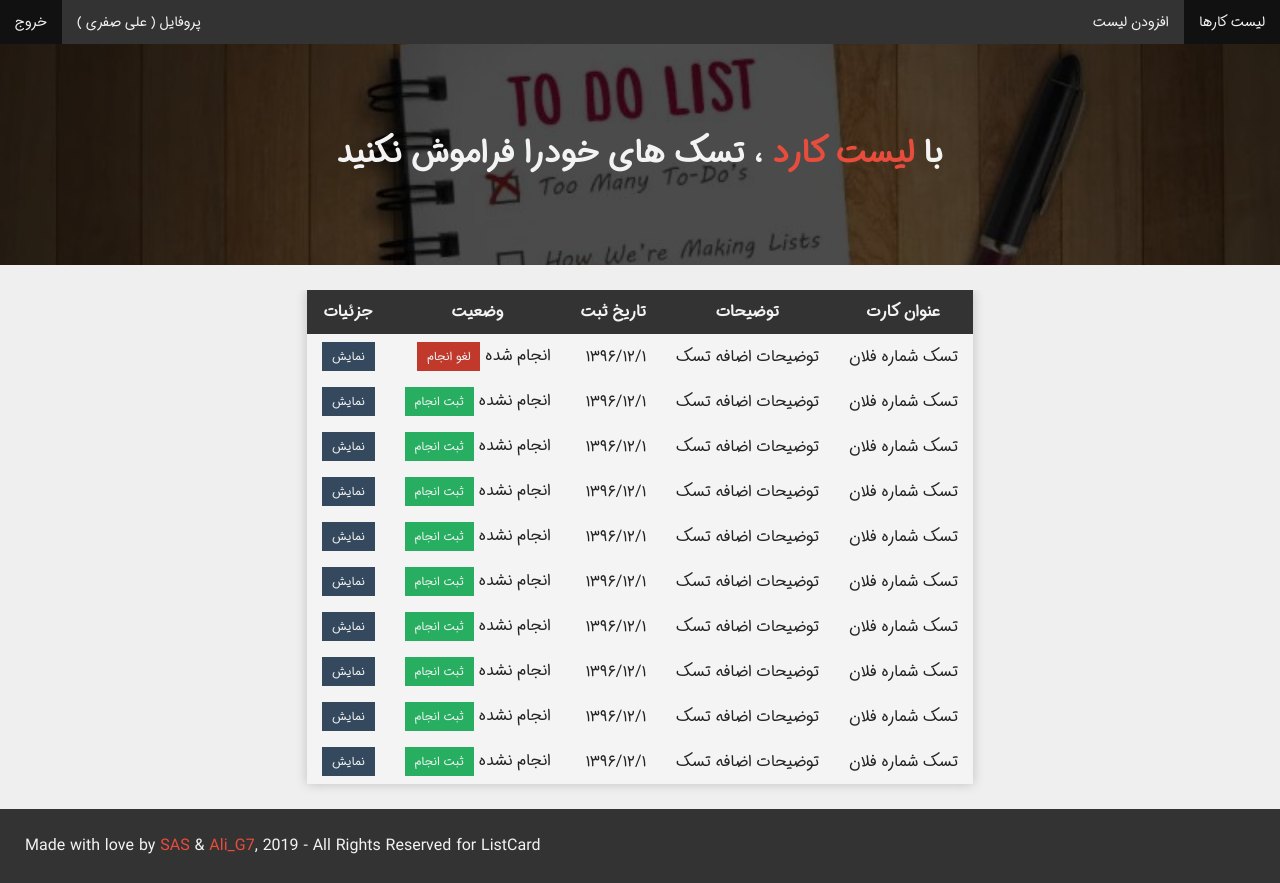
After one commit to sasherafat-zz/it-1, a PHP site: page /panel.html in a window 1280 px wide. The commit adds this page. Run offline with PHP 8.4, Linux system fonts and the light colour scheme; some libraries are stand-ins or nearby versions.

Commit message:
Panel Dashboard Done.

```diff
--- a/assets/css/style.css
+++ b/assets/css/style.css
@@ -674,6 +674,7 @@ ul {
   background: #333;
 }
 .navbar li {
+  float: right;
   display: inline-block;
 }
 .navbar li a {
@@ -687,7 +688,7 @@ ul {
   -o-transition: all 0.3s ease-in-out;
   transition: all 0.3s ease-in-out;
 }
-.navbar li a:hover {
+.navbar li a:hover, .navbar li a.active {
   background: #111;
 }
 .navbar .nav_right {
@@ -832,3 +833,44 @@ footer {
 footer a {
   color: #e74c3c;
 }
+
+/* Panel */
+
+.task_table {
+    margin: auto;
+    position: relative;
+    box-shadow: 0 0 11px 0 rgba(0, 0, 0, 0.2);
+    border-collapse: collapse;
+    margin-bottom: 25px;
+}
+
+.task_table th, .task_table td {
+  border: none;
+  border-collapse: collapse;
+  padding: 10px 15px;
+}
+
+.task_table th {
+  background: #333;
+  color: #f3f3f3;
+}
+.task_table td {
+    background: #f5f4f4;
+    color: #222;
+}
+.task_btn {
+    font-size: 12px;
+    padding: 5px 10px;
+}
+.task_btn.not_done {
+    background: #27ae60;
+    color: #f3f3f3;
+}
+.task_btn.done {
+    background: #c0392b;
+    color: #f3f3f3;
+}
+.task_btn.view {
+    background: #34495e;
+    color: #f3f3f3;
+}
--- /dev/null
+++ b/panel.html
@@ -0,0 +1,129 @@
+<!DOCTYPE html>
+<html lang="en" >
+<head>
+    <meta charset="UTF-8">
+    <title>لیست کار</title>
+    <link rel="stylesheet" href="https://cdnjs.cloudflare.com/ajax/libs/normalize/5.0.0/normalize.min.css">
+    <link rel='stylesheet' href='https://maxcdn.bootstrapcdn.com/font-awesome/4.3.0/css/font-awesome.min.css'>
+    <link rel="stylesheet" href="assets/css/style.css">
+</head>
+
+<body>
+
+<div class="navbar">
+    <ul class="nav_right">
+        <li><a href="#" class="active">لیست کارها</a></li>
+        <li><a href="#">افزودن لیست</a></li>
+    </ul>
+    <ul class="nav_left">
+        <li><a href="#">پروفایل (‌ علی صفری )</a></li>
+        <li><a href="#">خروج</a></li>
+    </ul>
+</div>
+
+<header>
+    <h1>با <a href="#" title="لیست کارد">لیست کارد</a> ، تسک های خودرا فراموش نکنید</h1>
+</header>
+
+<div class="container">
+    <!-- Fetch User's Cards -->
+    <table class="task_table">
+        <tr>
+            <th>عنوان کارت</th>
+            <th>توضیحات</th>
+            <th>تاریخ ثبت</th>
+            <th>وضعیت</th>
+            <th>جزئیات</th>
+        </tr>
+        <tr>
+            <td>تسک شماره فلان</td>
+            <td>توضیحات اضافه تسک</td>
+            <td>۱۳۹۶/۱۲/۱</td>
+            <td>انجام شده <a href="#" class="task_btn done">لغو انجام</a></td>
+            <td><a href="#" class="task_btn view">نمایش</a></td>
+        </tr>
+        <tr>
+            <td>تسک شماره فلان</td>
+            <td>توضیحات اضافه تسک</td>
+            <td>۱۳۹۶/۱۲/۱</td>
+            <td>انجام نشده <a href="#" class="task_btn not_done">ثبت انجام</a></td>
+            <td><a href="#" class="task_btn view">نمایش</a></td>
+        </tr>
+        </tr>
+        <tr>
+            <td>تسک شماره فلان</td>
+            <td>توضیحات اضافه تسک</td>
+            <td>۱۳۹۶/۱۲/۱</td>
+            <td>انجام نشده <a href="#" class="task_btn not_done">ثبت انجام</a></td>
+            <td><a href="#" class="task_btn view">نمایش</a></td>
+        </tr>
+        </tr>
+        <tr>
+            <td>تسک شماره فلان</td>
+            <td>توضیحات اضافه تسک</td>
+            <td>۱۳۹۶/۱۲/۱</td>
+            <td>انجام نشده <a href="#" class="task_btn not_done">ثبت انجام</a></td>
+            <td><a href="#" class="task_btn view">نمایش</a></td>
+        </tr>
+        </tr>
+        <tr>
+            <td>تسک شماره فلان</td>
+            <td>توضیحات اضافه تسک</td>
+            <td>۱۳۹۶/۱۲/۱</td>
+            <td>انجام نشده <a href="#" class="task_btn not_done">ثبت انجام</a></td>
+            <td><a href="#" class="task_btn view">نمایش</a></td>
+        </tr>
+        </tr>
+        <tr>
+            <td>تسک شماره فلان</td>
+            <td>توضیحات اضافه تسک</td>
+            <td>۱۳۹۶/۱۲/۱</td>
+            <td>انجام نشده <a href="#" class="task_btn not_done">ثبت انجام</a></td>
+            <td><a href="#" class="task_btn view">نمایش</a></td>
+        </tr>
+        </tr>
+        <tr>
+            <td>تسک شماره فلان</td>
+            <td>توضیحات اضافه تسک</td>
+            <td>۱۳۹۶/۱۲/۱</td>
+            <td>انجام نشده <a href="#" class="task_btn not_done">ثبت انجام</a></td>
+            <td><a href="#" class="task_btn view">نمایش</a></td>
+        </tr>
+        </tr>
+        <tr>
+            <td>تسک شماره فلان</td>
+            <td>توضیحات اضافه تسک</td>
+            <td>۱۳۹۶/۱۲/۱</td>
+            <td>انجام نشده <a href="#" class="task_btn not_done">ثبت انجام</a></td>
+            <td><a href="#" class="task_btn view">نمایش</a></td>
+        </tr>
+        </tr>
+        <tr>
+            <td>تسک شماره فلان</td>
+            <td>توضیحات اضافه تسک</td>
+            <td>۱۳۹۶/۱۲/۱</td>
+            <td>انجام نشده <a href="#" class="task_btn not_done">ثبت انجام</a></td>
+            <td><a href="#" class="task_btn view">نمایش</a></td>
+        </tr>
+        </tr>
+        <tr>
+            <td>تسک شماره فلان</td>
+            <td>توضیحات اضافه تسک</td>
+            <td>۱۳۹۶/۱۲/۱</td>
+            <td>انجام نشده <a href="#" class="task_btn not_done">ثبت انجام</a></td>
+            <td><a href="#" class="task_btn view">نمایش</a></td>
+        </tr>
+        <tr>
+    </table>
+</div>
+
+<footer dir="ltr">
+    <p>Made with love by <a href="#">SAS</a> & <a href="#">Ali_G7</a>, 2019 - All Rights Reserved for ListCard</p>
+</footer>
+
+<script src='http://cdnjs.cloudflare.com/ajax/libs/jquery/2.1.3/jquery.min.js'></script>
+<script  src="assets/js/index.js"></script>
+
+</body>
+
+</html>
```
